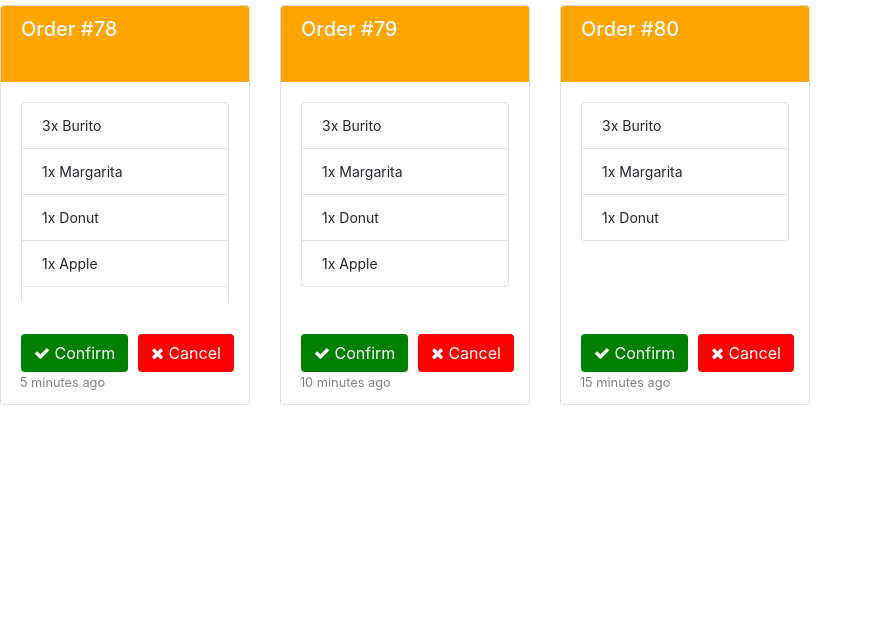
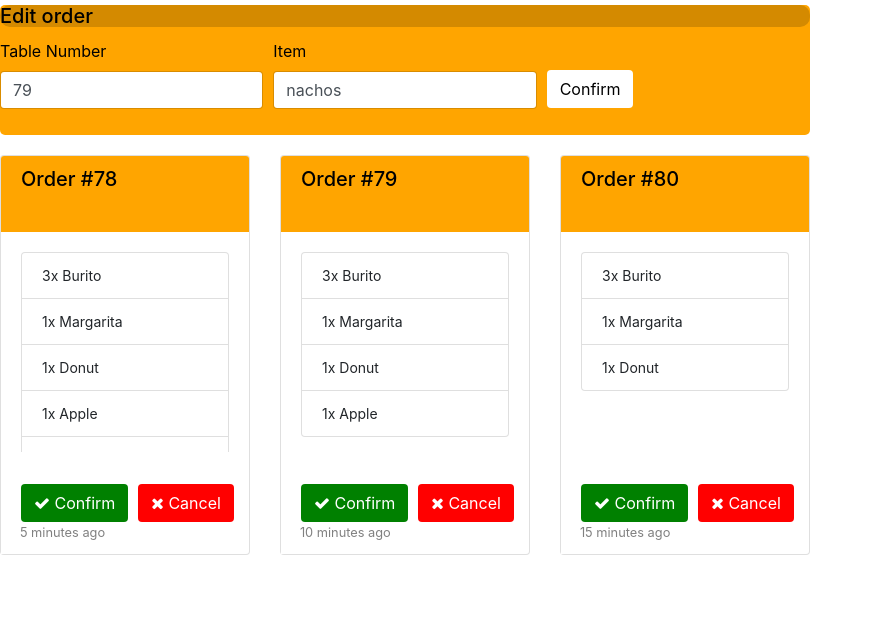
Before and after one commit to JakeBarr20/ResturantManager, a Flask app: template templates/waiterUI.html in a window 1280 px wide. Shown: the part 16-636 px from the top of the page, without its empty margins (0-873 px from the left). Run offline with Flask 2, Linux system fonts and the light colour scheme; the template is opened without the code that fills it, so the values that code supplies are empty; some libraries are stand-ins or nearby versions.

Commit message:
Added Edit interface with buttons and input boxes

```diff
--- a/templates/Style.css
+++ b/templates/Style.css
@@ -1,3 +1,25 @@
+.edit-order {
+    max-height: 130px;
+    min-height: 130px;
+    min-width: 810px;
+    max-width: 810px;
+    color:black;
+    background-color: orange;
+    border-color:transparent;
+    margin-top: 5px;
+    margin-bottom: 15px;
+    border-radius: 5px;
+}
+
+.box {
+    max-height: 22px;
+    min-height: 22px;
+    min-width: 810px;
+    max-width: 810px;
+    background-color: rgb(212, 138, 0);
+    border-radius: 10px;
+}
+
 .card {
     max-height: 400px;
     min-height: 400px;
@@ -12,7 +34,7 @@
 }
 
 .card-header {
-    color: aliceblue;
+    color: black;
     border-color: transparent;
     width: 100%;
     height: 2cm;
--- a/templates/waiterUI.html
+++ b/templates/waiterUI.html
@@ -19,6 +19,30 @@
     <nav class="navbar navbar-dark bg-dark">
         <!-- Add Navbar content , sort out margins in between cards, make cards easily addable (i.e. reproducable without repeating code)-->
     </nav>
+
+    <div class="edit-order">
+        <div class = "box">
+            <h5 class=card-title>Edit order</h5>
+        </div>
+        <form>
+            <div class="form-row">
+              <div class="col-md-4 mb-3">
+                <label for="validationDefault01">Table Number</label>
+                <input type="text" class="form-control" id="validationDefault01" placeholder="Table Number" value="79" required>
+              </div>
+              <div class="col-md-4 mb-3">
+                <label for="validationDefault02">Item</label>
+                <input type="text" class="form-control" id="validationDefault02" placeholder="item" value="nachos" required>
+              </div>
+              <div class="col-md-4 mb-3">
+                <div class="input-group">
+                  <button class="btn btn-primary-outline" type="submit" style="transform: translateY(31px); background-color:white; color: black;">Confirm</button>
+                </div>
+              </div>
+            </div>
+          </form>
+    </div>
+
     <div class="card-deck">
         <div class="card">
             <div id="card-head1" class="card-header todo">
```
